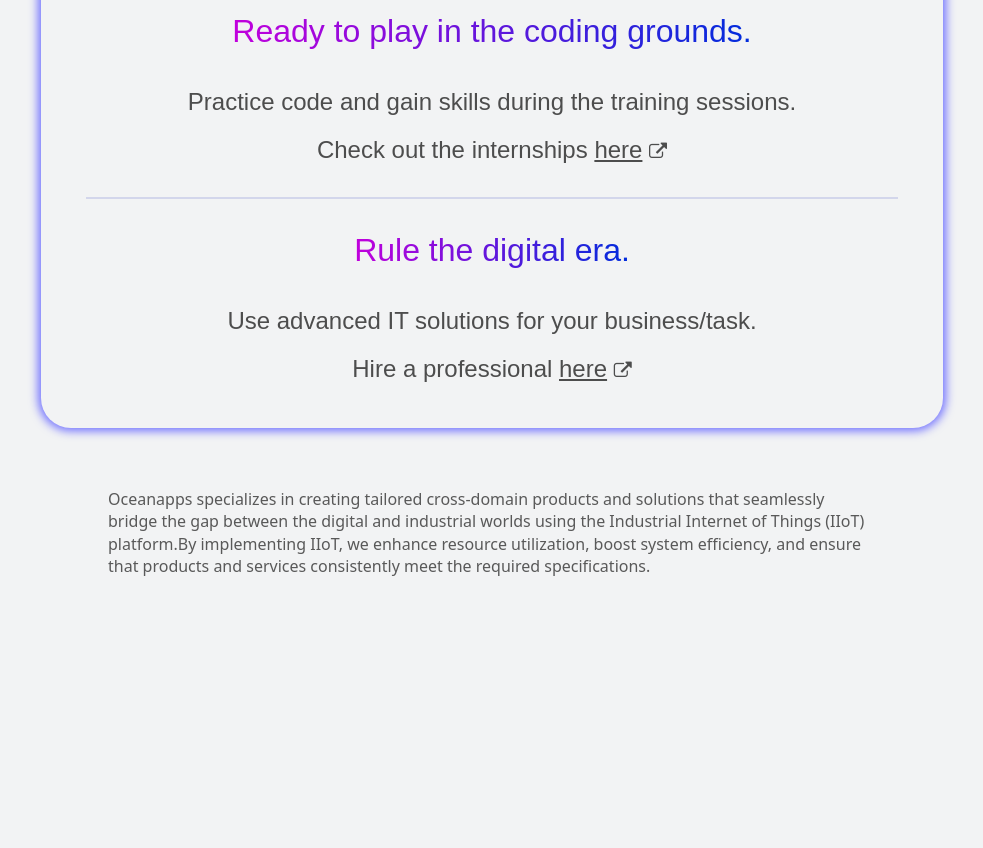
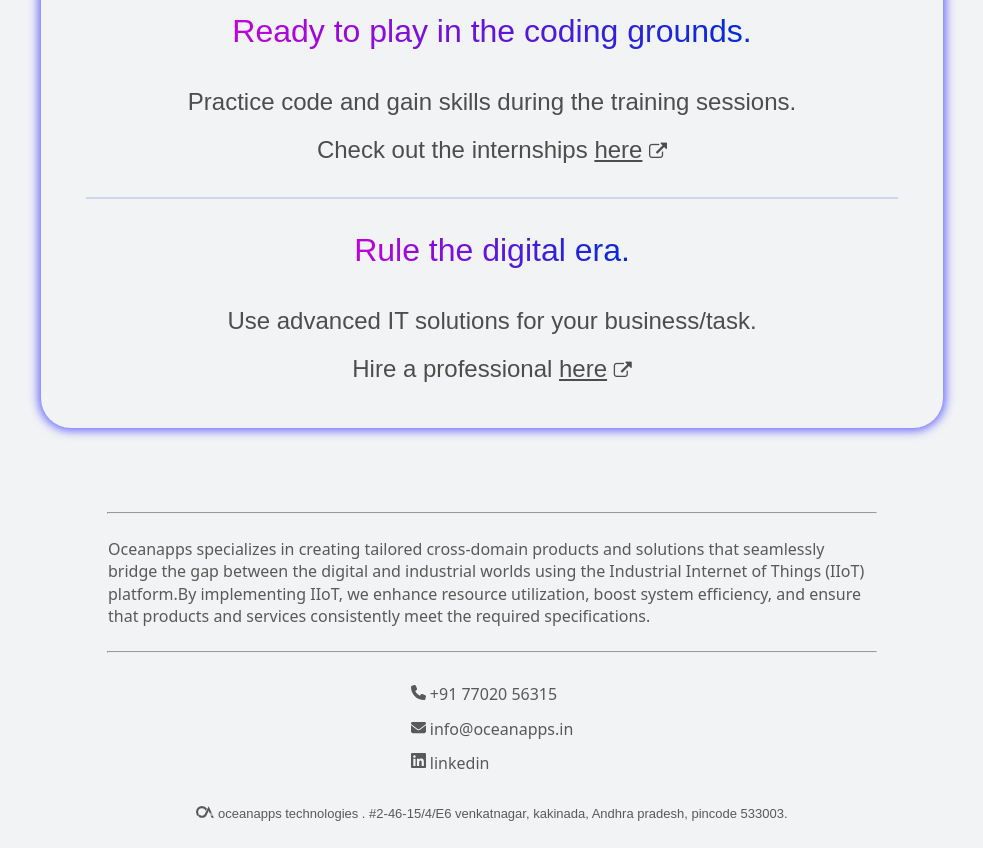
Before and after one commit to krishna3973/oceanappsstage.github.io, a plain HTML site: page index.html in a window 1280 px wide. Shown: the part 929-1777 px from the top of the page, without its empty margins (148-1131 px from the left). Before the commit the page ends 1506 px from the top, so only its background shows below. Drawn offline with Linux system fonts and the light colour scheme.

Commit message:
footer enhancement , social

```diff
--- a/index.html
+++ b/index.html
@@ -4,6 +4,7 @@
 <head>
     <title>Oceanapps technologies | Home</title>
     <meta name="viewport" content="width=device-width, initial-scale=1">
+    <link rel="icon" href="oaroundfavicon.png"/>
     <style>
         body {
             margin: 0px;
@@ -209,13 +210,64 @@
             color: #595959;
             margin-top: 60px;
             display: flex;
-            justify-content: center;
+            flex-direction: column;
+            align-items: center;
+            /* justify-content: center; */
             font-family:system-ui, -apple-system, BlinkMacSystemFont, 'Segoe UI', Roboto, Oxygen, Ubuntu, Cantarell, 'Open Sans', 'Helvetica Neue', sans-serif;
             line-height: 1.4em;
+            font-weight: 100;
         }
 
         .footer div{
             width: 60%;
+        }
+
+        .footer hr{
+            width: 60%;
+            /* border: 1px solid #c9c9c9; */
+            margin: 24px 0;
+        }
+
+        .footer svg{
+            object-fit: contain;
+            width: 15px;
+        }
+
+        .footer .social{
+            display: flex;
+            flex-direction: column;
+            color: #595959;
+            margin: 0 auto;
+            align-items: center;
+            flex-wrap: wrap;
+        }
+
+        .footer .social .mpanel{
+            display: flex;
+            flex-direction: column;
+            flex-wrap: wrap;
+            align-content: center;
+        }
+
+        .footer .social a{
+            color: #595959;
+            text-decoration: none;
+        }
+
+        .footer .social span{
+            margin: 6px 0;
+        }
+
+        .company{
+            text-align: center;
+            font-weight: 100;
+            font-size: small;
+            font-family: Arial, Helvetica, sans-serif;
+        }
+
+        .company img{
+            object-fit: contain;
+            width: 18px;
         }
     </style>
     <link rel="stylesheet" href="https://cdnjs.cloudflare.com/ajax/libs/font-awesome/4.7.0/css/font-awesome.min.css">
@@ -291,10 +343,40 @@
     </div>
 
     <div class="footer">
+        <hr>
         <div>
         Oceanapps specializes in creating tailored cross-domain products and solutions that seamlessly bridge the gap between the digital and industrial worlds using the Industrial Internet of Things (IIoT) platform.By implementing IIoT, we enhance resource utilization, boost system efficiency, and ensure that products and services consistently meet the required specifications.
         </div>
+        <hr>
+        <div class="social">
+            <div class="mpanel">
+            <span>
+                <svg xmlns="http://www.w3.org/2000/svg" viewBox="0 0 512 512">
+                    <path fill="#595959" d="M164.9 24.6c-7.7-18.6-28-28.5-47.4-23.2l-88 24C12.1 30.2 0 46 0 64C0 311.4 200.6 512 448 512c18 0 33.8-12.1 38.6-29.5l24-88c5.3-19.4-4.6-39.7-23.2-47.4l-96-40c-16.3-6.8-35.2-2.1-46.3 11.6L304.7 368C234.3 334.7 177.3 277.7 144 207.3L193.3 167c13.7-11.2 18.4-30 11.6-46.3l-40-96z"/>
+                </svg>
+                <a href="tel:7702056315">+91 77020 56315</a>
+            </span>
+            <span>
+                <svg xmlns="http://www.w3.org/2000/svg" viewBox="0 0 512 512">
+                    <path fill="#595959" d="M48 64C21.5 64 0 85.5 0 112c0 15.1 7.1 29.3 19.2 38.4L236.8 313.6c11.4 8.5 27 8.5 38.4 0L492.8 150.4c12.1-9.1 19.2-23.3 19.2-38.4c0-26.5-21.5-48-48-48L48 64zM0 176L0 384c0 35.3 28.7 64 64 64l384 0c35.3 0 64-28.7 64-64l0-208L294.4 339.2c-22.8 17.1-54 17.1-76.8 0L0 176z"/>
+                </svg>
+                <a href="mailto:info@oceanapps.in">info@oceanapps.in</a>
+            </span>
+            <span>
+                <svg xmlns="http://www.w3.org/2000/svg" viewBox="0 0 448 512">
+                    <path fill="#595959" d="M416 32H31.9C14.3 32 0 46.5 0 64.3v383.4C0 465.5 14.3 480 31.9 480H416c17.6 0 32-14.5 32-32.3V64.3c0-17.8-14.4-32.3-32-32.3zM135.4 416H69V202.2h66.5V416zm-33.2-243c-21.3 0-38.5-17.3-38.5-38.5S80.9 96 102.2 96c21.2 0 38.5 17.3 38.5 38.5 0 21.3-17.2 38.5-38.5 38.5zm282.1 243h-66.4V312c0-24.8-.5-56.7-34.5-56.7-34.6 0-39.9 27-39.9 54.9V416h-66.4V202.2h63.7v29.2h.9c8.9-16.8 30.6-34.5 62.9-34.5 67.2 0 79.7 44.3 79.7 101.9V416z"/>
+                </svg>
+                <a href="https://www.linkedin.com/company/oceanapps-technologies/">linkedin</a>
+            </span>
+            </div>
+        </div>
+
+        <br>
+
+        <div class="company"><img src="oceanappslogo.svg"/> oceanapps technologies . <span>#2-46-15/4/E6 venkatnagar, kakinada, Andhra pradesh, pincode 533003.</span></div>
+        <br>
     </div>
+
 
 </body>
 
```
